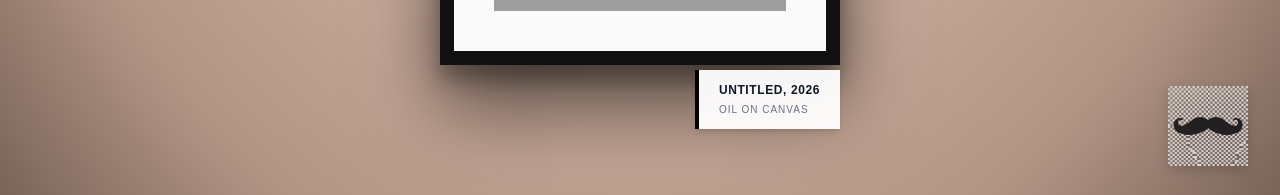
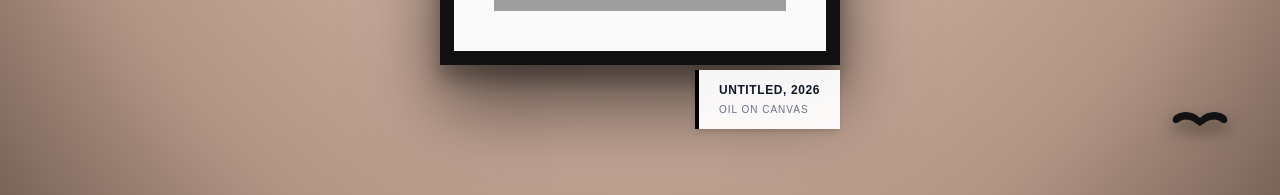
Before and after one commit to shko050212-hub/Cap, a Next.js app: page /gallery in a window 1280 px wide. Shown: the part 602-797 px from the top of the page. Built offline with nearby package versions, Linux system fonts and the light colour scheme; grey boxes are pictures that could not be loaded.

Commit message:
Use user provided SVG

```diff
--- a/src/app/gallery/page.tsx
+++ b/src/app/gallery/page.tsx
@@ -46,19 +46,16 @@ export default function GalleryPage() {
         </div>
       </motion.div>
 
-      {/* 우측 하단 콧수염 도슨트 아이콘 (12번 원본 이미지 투명화 적용) */}
+      {/* 우측 하단 콧수염 도슨트 아이콘 (유저 제공 SVG) */}
       <motion.div
         initial={{ opacity: 0, scale: 0.5 }}
         animate={{ opacity: 1, scale: 1 }}
         transition={{ delay: 1.5, duration: 0.8, type: 'spring' }}
-        className="absolute bottom-8 right-8 w-20 h-20 z-50 cursor-pointer hover:scale-110 transition-transform"
+        className="absolute bottom-8 right-8 w-24 h-24 z-50 cursor-pointer hover:scale-110 transition-transform flex items-center justify-center p-2 text-[#111] hover:text-[#333]"
       >
-        <img
-          src="/docent.png"
-          alt="Docent"
-          className="w-full h-full object-contain"
-          style={{ filter: 'drop-shadow(0 4px 6px rgba(0,0,0,0.3))' }}
-        />
+        <svg viewBox="0 0 100 40" className="w-full h-full drop-shadow-[0_8px_8px_rgba(0,0,0,0.5)]" fill="currentColor" xmlns="http://www.w3.org/2000/svg">
+          <path d="M50 20 C42 12 30 10 20 16 C16 18 14 24 18 26 C22 28 26 22 32 22 C40 22 46 28 50 30 C54 28 60 22 68 22 C74 22 78 28 82 26 C86 24 84 18 80 16 C70 10 58 12 50 20 Z" />
+        </svg>
       </motion.div>
     </motion.div>
   );
```
